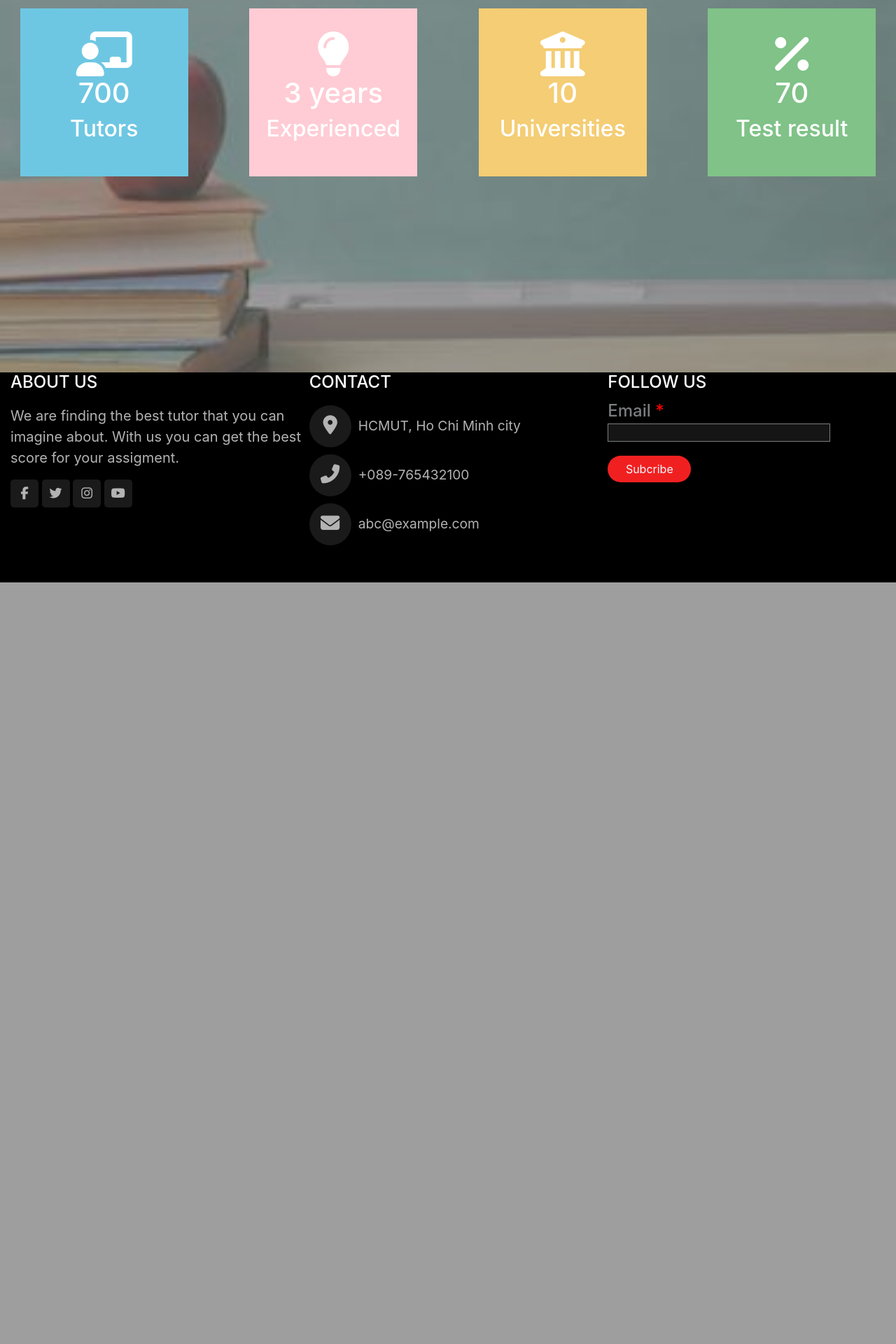
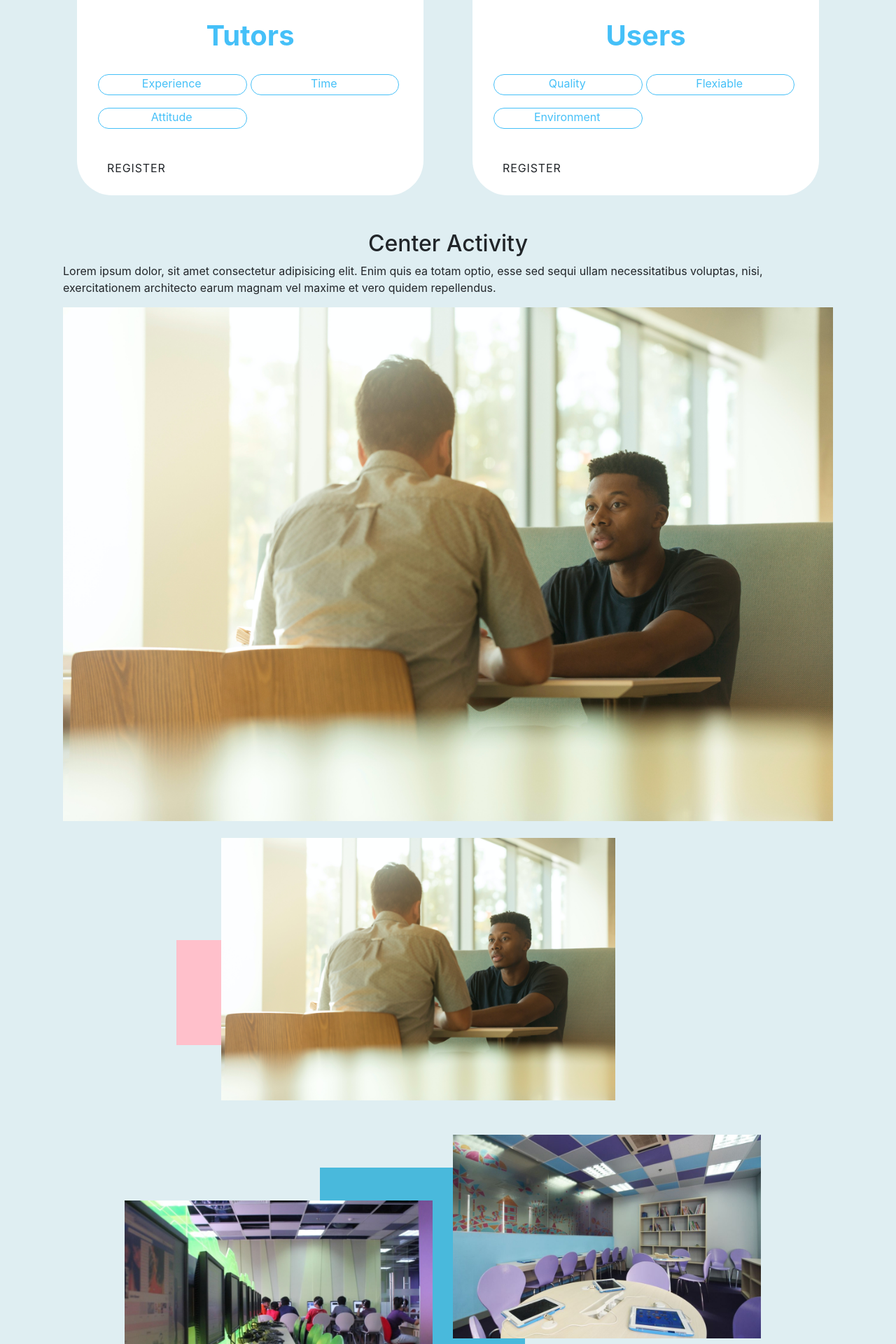
Before and after one commit to rostom132/web_tutor_201, a PHP site: page /application/views/home.html in a window 1280 px wide. Shown: the part 1068-2988 px from the top of the page at 70% size. Before the commit the page ends 1900 px from the top, so only its background shows below. Run offline with PHP 8.4, Linux system fonts and the light colour scheme; some libraries are stand-ins or nearby versions.

Commit message:
Finish merging Home Page

```diff
--- a/application/views/home.html
+++ b/application/views/home.html
@@ -8,6 +8,7 @@
     <!-- Custom Library -->
     <link rel="stylesheet" href="../../public/css/home.css">
     <link rel="stylesheet" href="../../public/css/header.css">
+    <link rel="stylesheet" href="../../public/css/bodyBanner.css">
     <link rel="stylesheet" href="../../public/css/counting.css">
     <link rel="stylesheet" href="../../public/css/footer.css">
     <!-- CSS Library -->
@@ -25,7 +26,7 @@
             <div class="row">
                 <div class="col-2 offset-1">
                     <a href="#">
-                        <img src="../../public/images/navbarLogo.png " width="60%" height="auto" alt="Logo ">
+                        <img src="../../public/images/navbarLogo.png " class="tag_image" alt="Logo ">
                     </a>
                 </div>
                 <div class="col-9 my-center text-right">
@@ -92,8 +93,27 @@
             </div>
         </div>
     </nav>
+    <!-- Header -->
     <header id="header-wrapper">
-        <div class="overlay">
+        <div id="carouselExampleCaptions" class="carousel slide" data-ride="carousel">
+            <div class="carousel-inner">
+                <div class="carousel-item active">
+                    <img src="../../public/images/header_background.jpg" class="d-block w-100" alt="...">
+                    <div class="carousel-caption d-none d-md-block">
+
+                    </div>
+                </div>
+                <div class="carousel-item">
+                    <img src="../../public/images/header_background.jpg" class="d-block w-100" alt="...">
+                    <div class="carousel-caption d-none d-md-block">
+
+                    </div>
+                </div>
+                <div class="carousel-item">
+                    <img src="../../public/images/header_background.jpg" class="d-block w-100" alt="...">
+                    <div class="carousel-caption d-none d-md-block">
+
+                    </div>
                 </div>
                 <div class="container">
                     <div class="row">
@@ -104,7 +124,127 @@
                         </div>
                     </div>
                 </div>
+            </div>
+        </div>
     </header>
+    <div class="body-wrapper">
+        <div class="row row-register">
+            <div class="col-md-6">
+                <div class="basic-item">
+                    <div class="course-name">
+                        <p><img src="https://ila.edu.vn/front/images/img-jumpstart-logo.svg"></p>
+                    </div>
+                    <a class="thumb" style="background-image: url(https://ila.edu.vn/uploads/medias/media_155132342174507.jpg); width:100%; height:100%; min-height: 360px ">Khoa hoc
+                    </a>
+                    <div class="desc course">
+                        <p class="title_register">Tutors</p>
+                        <ul class="btns">
+
+                            <li>
+                                <a id="tutor_ex" class="btn-bl" onmouseover="popupDesription(this.id)" onmouseout="hideDescription(this.id)">Experience
+                                </a>
+                            </li>
+                            <li><a id="tutor_ti" class="btn-bl" onmouseover="popupDesription(this.id)" onmouseout="hideDescription(this.id)">Time
+                                </a>
+
+                            </li>
+                            <li><a id="tutor_at" class="btn-bl" onmouseover="popupDesription(this.id)" onmouseout="hideDescription(this.id)">Attitude
+
+                                </a>
+                            </li>
+
+                        </ul>
+                        <p>
+                            <a title="Đăng ký" class="btn link-more">Register</a>
+                        </p>
+                        <div>
+                            <span class="popupTextTutor" id="tutor_ex_pop">epellat provident quia corrupti doloremque
+                                commodi tenetur eveniet dicta, esse obcaecati vero nam! Iste impedit saepe sed nihil
+                                amet.</span>
+                            <span class="popupTextTutor" id="tutor_ti_pop">Lorem ipsum, dolor sit amet consectetur
+                                adipisicing elit. Architecto nulla fuga repellat necessitatibus tempora iure
+                                quos error itaque facilis officia, ipsa tenetur! Natus voluptatem totam maxime
+                                dignissimos ipsa impedit in!</span>
+                            <span class="popupTextTutor" id="tutor_at_pop">Lorem ipsum dolor, sit amet consectetur
+                                adipisicing elit. Voluptatum amet, blanditiis repellat numquam soluta corrupti
+                                iure quasi animi, tempore quisquam quod exercitationem itaque at repellendus
+                                inventore nam voluptate rem aut!</span>
+                        </div>
+
+
+                    </div>
+                </div>
+            </div>
+            <div class="col-md-6">
+                <div class="basic-item">
+                    <div class="course-name">
+                        <p><img src="https://ila.edu.vn/front/images/img-jumpstart-logo.svg"></p>
+                    </div>
+                    <a class="thumb" style="background-image: url(https://ila.edu.vn/uploads/medias/media_155132342174507.jpg); width:100%; height:100%; min-height: 360px ">Khoa hoc
+                    </a>
+                    <div class="desc course">
+                        <p class="title_register">Users</p>
+                        <ul class="btns">
+
+                            <li><a id="tutor_qu" class="btn-bl" onmouseover="popupDesription(this.id)" onmouseout="hideDescription(this.id)">Quality
+                                </a>
+                            </li>
+                            <li><a id="tutor_fl" class="btn-bl" onmouseover="popupDesription(this.id)" onmouseout="hideDescription(this.id)">Flexiable
+                                </a>
+                            </li>
+                            <li><a id="tutor_en" class="btn-bl" onmouseover="popupDesription(this.id)" onmouseout="hideDescription(this.id)">Environment
+                                </a>
+                            </li>
+                        </ul>
+                        <p>
+                            <a title="Đăng ký" class="btn link-more">Register</a>
+                        </p>
+                        <div>
+                            <span class="popupTextParent" id="tutor_qu_pop">Lorem ipsum dolor sit amet consectetur
+                                adipisicing elit. Nulla excepturi earum sed et mollitia vitae dolores laboriosam
+                                cum veritatis, nihil architecto non aliquam delectus explicabo eveniet.
+                                Repellendus magni voluptatem fugiat.</span>
+                            <span class="popupTextParent" id="tutor_fl_pop">Lorem ipsum, dolor sit amet consectetur
+                                adipisicing elit. Ab maxime aperiam consequuntur animi obcaecati consequatur
+                                rerum officia fuga quo, ducimus itaque necessitatibus quidem quaerat voluptas
+                                molestias vel maiores dolorem earum!</span>
+                            <span class="popupTextParent" id="tutor_en_pop">Lorem ipsum, dolor sit amet consectetur
+                                adipisicing elit. Ab maxime aperiam consequuntur animi obcaecati consequatur
+                                rerum officia fuga quo, ducimus itaque necessitatibus quidem quaerat voluptas
+                                molestias vel maiores dolorem earum!</span>
+
+                        </div>
+
+                    </div>
+                </div>
+            </div>
+        </div>
+        <h2 style="text-align: center;">Center Activity</h2>
+        <p>Lorem ipsum dolor, sit amet consectetur adipisicing elit. Enim quis ea totam optio, esse sed sequi ullam necessitatibus voluptas, nisi, exercitationem architecto earum magnam vel maxime et vero quidem repellendus.
+        </p>
+        <img src="../../public/images/indexBG1.jpg" style="width: 100%;height: 10%;">
+        <br>
+        <br>
+        <div class="col-md-8 col-md-offset-2">
+            <div class="box_pink"></div>
+            <img src="../../public/images/indexBG1.jpg" style="width: 80%;height: 100%; z-index: 4;position: relative;left: 30%;">
+        </div>
+        <br>
+        <br>
+        <br>
+        <br>
+        <div class="col-8 col-offset-6">
+            <div class="box_blue">
+            </div>
+            <div class="box_orange">
+            </div>
+            <img src="../../public/images/pic1.jpg" alt="Trung tâm &amp; Cơ sở vật chất" class="first_img">
+            <img src="../../public/images/pic2.jpg" alt="Trung tâm &amp; Cơ sở vật chất" class="second_img">
+            <img src="../../public/images/pic3.jpg" alt="Trung tâm &amp; Cơ sở vật chất" class="third_img">
+        </div>
+        <br>
+        <br>
+        <br>
         <!-- Counting  -->
         <div id="counting" class="parallax">
             <div class="container-fluid padding-0 h-100">
--- a/public/css/bodyBanner.css
+++ b/public/css/bodyBanner.css
@@ -1,10 +1,18 @@
-body {
-    background: #f0f2f5;
+.row-register {
+    margin-left: -15px;
+    margin-right: -15px;
 }
 
-.row-registor {
-    margin-left: -15px;
-    margin-right: -15px;
+.carousel {
+    position: absolute !important;
+    height: 100%;
+    width: 100%;
+}
+
+.carousel-inner {
+    position: absolute !important;
+    height: 100%;
+    width: 100%;
 }
 
 .basic-item {
@@ -87,7 +95,6 @@ ul {
     position: absolute;
     bottom: 20px;
     left: 30px;
-    color: #45c0f8;
     letter-spacing: .9px;
     font-size: 12px;
     font-weight: 700;
@@ -95,18 +102,23 @@ ul {
     text-transform: uppercase;
 }
 
-.btn {
+.btn_register {
+    cursor: pointer;
     border-radius: 100px;
     background-color: #45C0F8;
+    color: white;
     display: inline-block;
     padding: 0 30px;
-    color: #f9f9f9;
     font-size: 12px;
     height: 44px;
     line-height: 42px;
     min-width: 130px;
-    -webkit-transition: all .5s;
     transition: all .5s;
+}
+
+.btn_register:hover {
+    text-decoration: none;
+    color: black !important;
 }
 
 .btns>li>a {
@@ -128,7 +140,6 @@ ul {
     border-top-left-radius: 300px;
     width: 6% !important;
     transform: translateY(100%);
-
 }
 
 .left:hover,
@@ -136,17 +147,17 @@ ul {
     background-color: #A4A4A4;
 }
 
-.wrapper {
+.body-wrapper {
+    background-color: rgb(223, 238, 242);
     position: relative;
     width: 100%;
-    max-width: 1179px;
+    padding: 0 90px;
     margin: 0 auto;
 }
 
 .row-wrapper {
     display: flex;
     align-content: space-around;
-
 }
 
 .btn-bl:hover {
@@ -188,19 +199,19 @@ ul {
     width: 100%;
 }
 
-
 .show {
     visibility: visible;
     -webkit-animation: fadeIn 1s;
     animation: fadeIn 1s;
 }
 
+
 /* Add animation (fade in the popup) */
+
 @-webkit-keyframes fadeIn {
     from {
         opacity: 0;
     }
-
     to {
         opacity: 1;
     }
@@ -210,12 +221,10 @@ ul {
     from {
         opacity: 0;
     }
-
     to {
         opacity: 1;
     }
 }
-
 
 @media (min-width: 480px) {
     .basic-item .desc>p .btn {
@@ -229,7 +238,7 @@ ul {
     background-color: pink;
     position: absolute;
     margin-top: 20%;
-    margin-left: 15%;
+    margin-left: 20%;
     z-index: 3;
 }
 
@@ -239,7 +248,7 @@ ul {
     background-color: #49b9dc;
     position: relative;
     top: 5%;
-    left: 60%;
+    left: 50%;
     z-index: 3
 }
 
@@ -249,31 +258,44 @@ ul {
     background-color: #c26236;
     position: absolute;
     top: 70%;
-    right: 0%;
+    right: 0;
     z-index: 3;
+}
+
+.zero_img {
+    position: relative;
+    left: 35%;
+    width: 80%;
+    z-index: 4;
 }
 
 .first_img {
     position: absolute;
     width: 55%;
     top: 55%;
-    left: 85%;
-    z-index: 5;
+    left: 76%;
+    z-index: 4;
 }
 
 .second_img {
     width: 60%;
     top: 10%;
-    left: 20%;
+    left: 12%;
     position: absolute;
     z-index: 4;
 }
 
 .third_img {
     width: 60%;
-    left: 85%;
+    left: 76%;
     top: -10%;
     position: absolute;
+    z-index: 4;
+}
+
+.tag_image {
+    width: 60%;
+    height: auto;
     z-index: 4;
 }
 
--- a/public/css/counting.css
+++ b/public/css/counting.css
@@ -1,7 +1,7 @@
 .parallax {
     background-image: url('../images/bg.jpg');
     opacity: 0.8;
-    height: 100vh;
+    height: 60vh;
     width: 100%;
     background-attachment: fixed;
     background-position: center;
--- a/public/css/footer.css
+++ b/public/css/footer.css
@@ -6,8 +6,7 @@
 #footer {
     position: relative;
     text-align: center;
-    background-color: black;
-    height: 300px;
+    background-color: rgba(0, 0, 0, 0.8);
     width: 100%;
 }
 
@@ -17,7 +16,6 @@
     justify-content: flex-start;
     width: 100%;
     height: 100%;
-    background-color: black;
 }
 
 .center-box {
@@ -26,7 +24,6 @@
     justify-content: flex-start;
     width: 100%;
     height: 100%;
-    background-color: black;
 }
 
 .title {
@@ -37,7 +34,7 @@
     position: absolute;
     width: 0;
     height: 3px;
-    background-color: red;
+    background-color: blue;
     transition: .25s;
 }
 
@@ -54,7 +51,8 @@ h4:hover~.underline {
 #email-text {
     font-size: 1.5rem;
     font-weight: 500;
-    color: #797D7F;
+    color: #b3b3b3
+    /* color: #797D7F; */
 }
 
 .social a span {
@@ -94,7 +92,7 @@ h4:hover~.underline {
     border-radius: 50%;
     transition: 0.3s;
     cursor: pointer;
-    padding-top: 15px;
+    padding-top: 10px;
 }
 
 .fas:hover {
@@ -113,7 +111,6 @@ h4:hover~.underline {
     justify-content: flex-start;
     width: 100%;
     height: 100%;
-    background-color: black;
 }
 
 input {
@@ -129,19 +126,17 @@ input:focus {
     outline-color: #3498db;
 }
 
-.btn {
-    width: 30%;
-    height: 20%;
+.btn_subscribe {
+    background-color: #f12020;
+    color: aliceblue;
+    padding-top: 10px;
+    padding-bottom: 10px;
+    padding-left: 30px;
+    padding-right: 30px;
+    border-radius: 50px;
+    margin-top: 5%;
     border: none;
     outline: none;
     font-size: 1.0625rem;
     font-weight: 500;
-    cursor: pointer;
 }
-
-.btn-subscribe {
-    background-color: #f12020 !important;
-    color: aliceblue !important;
-    border-radius: 50px !important;
-    margin-top: 5%;
-}
```
Also changed, not shown: application/controllers/index.php (added, +10 -0 lines), application/index.php (deleted, +0 -7 lines), application/views/bodyBanner.html (+17 -83 lines), application/views/counting.html (+11 -39 lines), application/views/footer.html (+23 -22 lines), application/views/header.html (+30 -9 lines), public/css/header.css (+27 -19 lines), public/images/header_background_1.jpg (added), public/images/header_background_2.png (added), public/images/header_background_3.png (added). Lines whose indentation alone changed are shown as unchanged.
